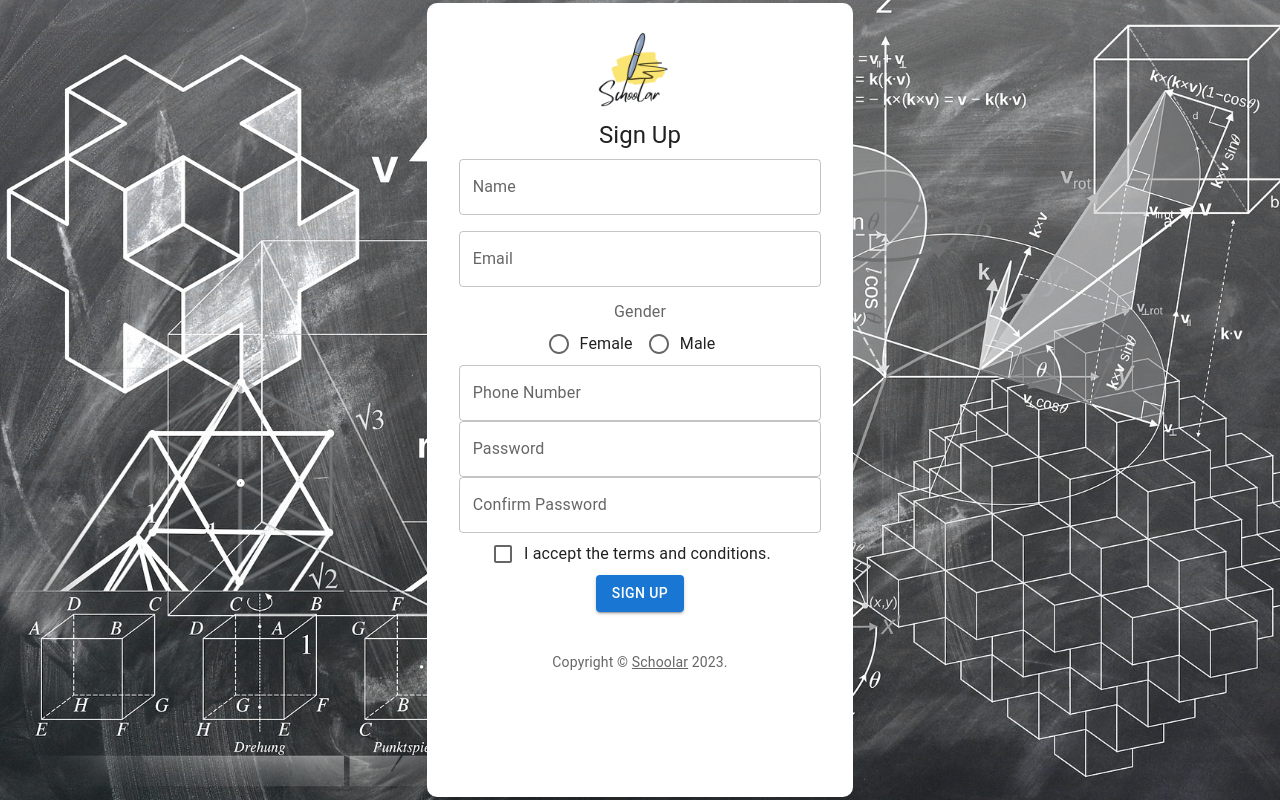
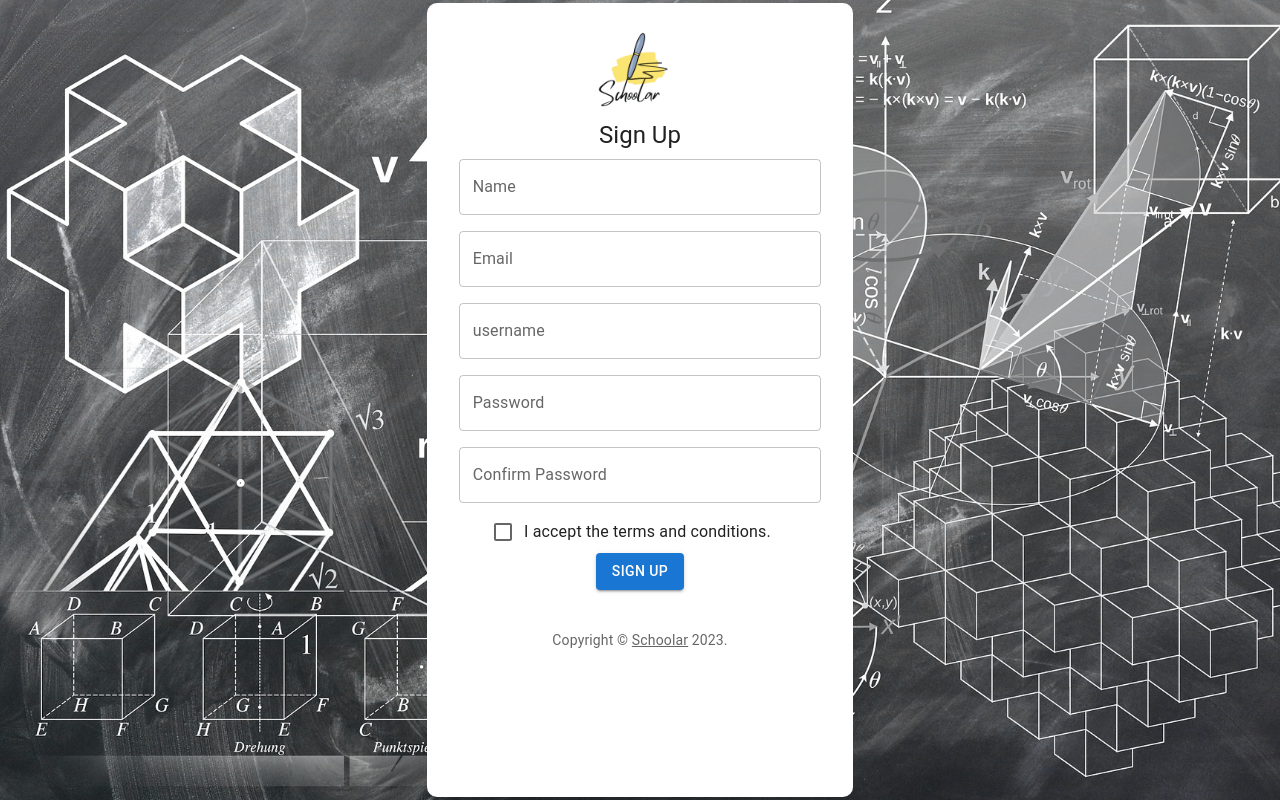
Before and after one commit to rahulsuthar22/sms, a React (Create React App) app: page /signup in a window 1280 px wide. Built offline with nearby package versions, Linux system fonts and the light colour scheme.

Commit message:
login integretion done

```diff
--- a/package.json
+++ b/package.json
@@ -17,11 +17,8 @@
     "@types/node": "^16.18.11",
     "@types/react": "^18.0.26",
     "@types/react-dom": "^18.0.10",
-<<<<<<< HEAD
+    "axios": "^1.2.3",
     "formik": "^2.2.9",
-=======
-    "axios": "^1.2.2",
->>>>>>> 2952d509b5c6d22c2dbc8eb60231ce294642c6fc
     "react": "^18.2.0",
     "react-dom": "^18.2.0",
     "react-router-dom": "^6.6.1",
--- a/src/App.tsx
+++ b/src/App.tsx
@@ -1,8 +1,9 @@
-import Login from './components/Login'
-import Signup from './components/Signup'
-import './App.css';
-import { BrowserRouter as Router, Routes, Route } from 'react-router-dom';
-import SideNavBar from './components/SideNavBar';
+import Login from "./components/Login";
+import Signup from "./components/Signup";
+import "./App.css";
+import { BrowserRouter as Router, Routes, Route } from "react-router-dom";
+import SideNavBar from "./components/SideNavBar";
+import Dashboard from "./components/Dashboard";
 
 function App() {
   return (
@@ -12,6 +13,7 @@ function App() {
           <Route path="/" element={<Login />} />
           <Route path="/signup" element={<Signup />} />
           <Route path="/side-nav-bar" element={<SideNavBar />} />
+          <Route path="/dashboard" element={<Dashboard />} />
         </Routes>
       </Router>
     </div>
--- /dev/null
+++ b/src/api/instance.tsx
@@ -0,0 +1,6 @@
+import Axios from "axios";
+export const instance = Axios.create({
+  baseURL: "http://192.168.43.28:5000/api",
+  // timeout: 1000,
+  // headers: {'X-Custom-Header': 'foobar'}
+});
--- a/src/components/Login.tsx
+++ b/src/components/Login.tsx
@@ -15,8 +15,10 @@ import Visibility from "@mui/icons-material/Visibility";
 import VisibilityOff from "@mui/icons-material/VisibilityOff";
 import { Formik, Field, ErrorMessage, Form } from "formik";
 // import { Form } from "react-router-dom";
-import * as Yup from 'yup'
-import AccountCircle from '@mui/icons-material/AccountCircle';
+import * as Yup from "yup";
+import AccountCircle from "@mui/icons-material/AccountCircle";
+import { instance } from "../api/instance";
+import { useNavigate } from "react-router";
 
 function Copyright(props: any) {
   return (
@@ -36,7 +38,6 @@ function Copyright(props: any) {
 const theme = createTheme();
 
 export default function Login() {
-
   const [showPassword, setShowPassword] = React.useState(false);
 
   const handleClickShowPassword = () => setShowPassword((show) => !show);
@@ -44,22 +45,27 @@ export default function Login() {
     event.preventDefault();
   };
 
-  const btnstyle = { margin: '8px 0' }
-  const txtstyle = { margin: '8px 0' }
+  const btnstyle = { margin: "8px 0" };
+  const txtstyle = { margin: "8px 0" };
 
   const initialValues = {
-    username: '',
-    password: '',
-  }
+    email: "",
+    password: "",
+  };
   const validationSchema = Yup.object().shape({
-    username: Yup.string().email('please enter valid email').required("Required"),
-    password: Yup.string().required("Required")
-  })
-  const onSubmit = (values) => {
-    console.log(values)
-
-
-  }
+    email: Yup.string().email("please enter valid email").required("Required"),
+    password: Yup.string().required("Required"),
+  });
+  const navigate = useNavigate();
+  const onSubmit = async (values) => {
+    console.log(values);
+    const results = await instance.post("auth/login", values);
+    console.log("results:", results.data);
+    if (results.data.success === true) {
+      localStorage.setItem("token", results.data.authtoken);
+      navigate("/dashboard");
+    }
+  };
   return (
     <ThemeProvider theme={theme}>
       <Grid container component="main" sx={{ height: "100vh" }}>
@@ -95,8 +101,16 @@ export default function Login() {
               <Formik initialValues={initialValues} onSubmit={onSubmit} validationSchema={validationSchema}>
                 {(props) => (
                   <Form>
-                    <Field as={TextField} size='small' color='warning' style={txtstyle} label='Email' name="username"
-                      placeholder='Enter email address' fullWidth required
+                    <Field
+                      as={TextField}
+                      size="small"
+                      color="warning"
+                      style={txtstyle}
+                      label="Email"
+                      name="email"
+                      placeholder="Enter email address"
+                      fullWidth
+                      required
                       InputProps={{
                         endAdornment: (
                           <InputAdornment position="end">
@@ -105,32 +119,34 @@ export default function Login() {
                         ),
                       }}
                       error
-                      helperText={<ErrorMessage name="username" />}
+                      helperText={<ErrorMessage name="email" />}
                     />
-                    <Field as={TextField} size='small' color='warning' style={txtstyle} label='Password' name="password"
-                      placeholder='Enter password'
-                      type={showPassword ? 'text' : 'password'}
-                      fullWidth required
+                    <Field
+                      as={TextField}
+                      size="small"
+                      color="warning"
+                      style={txtstyle}
+                      label="Password"
+                      name="password"
+                      placeholder="Enter password"
+                      type={showPassword ? "text" : "password"}
+                      fullWidth
+                      required
                       InputProps={{
                         endAdornment: (
                           <InputAdornment position="end">
-                            <IconButton
-                              aria-label="toggle password visibility"
-                              onClick={handleClickShowPassword}
-                              onMouseDown={handleMouseDownPassword}
-                              edge="end"
-                            >
+                            <IconButton aria-label="toggle password visibility" onClick={handleClickShowPassword} onMouseDown={handleMouseDownPassword} edge="end">
                               {showPassword ? <VisibilityOff /> : <Visibility />}
                             </IconButton>
                           </InputAdornment>
-                        )
+                        ),
                       }}
                       error
-                      helperText={<ErrorMessage name="password" />} />
-                    <Button type='submit' color='warning' variant="contained"
-                      style={btnstyle} fullWidth
-                    >Sign In</Button>
-
+                      helperText={<ErrorMessage name="password" />}
+                    />
+                    <Button type="submit" color="warning" variant="contained" style={btnstyle} fullWidth>
+                      Sign In
+                    </Button>
                   </Form>
                 )}
               </Formik>
--- a/src/components/Signup.tsx
+++ b/src/components/Signup.tsx
@@ -9,7 +9,7 @@ import Typography from "@mui/material/Typography";
 import { createTheme, ThemeProvider } from "@mui/material/styles";
 import loginBg from "../images/login_bg.jpg";
 import logo from "../images/logo.png";
-import { FormControlLabel, Checkbox, FormControl, FormLabel, Radio, RadioGroup } from "@mui/material";
+import { FormControlLabel, Checkbox, FormControl } from "@mui/material";
 // import { Form } from "react-router-dom";
 
 function Copyright(props: any) {
@@ -30,8 +30,8 @@ function Copyright(props: any) {
 const theme = createTheme();
 
 export default function Login() {
-  const marginTop = { marginTop: 5 }
-  const txtstyle = { margin: '8px 0' }
+  const marginTop = { marginTop: 5 };
+  const txtstyle = { margin: "8px 0" };
   return (
     <ThemeProvider theme={theme}>
       <Grid container component="main" sx={{ height: "100vh" }}>
@@ -64,23 +64,16 @@ export default function Login() {
                 Sign Up
               </Typography>
               <form>
-                <TextField fullWidth style={txtstyle} label='Name' placeholder="Enter your name" />
-                <TextField fullWidth style={txtstyle} label='Email' placeholder="Enter your email" />
-                <FormControl component="fieldset" style={marginTop}>
-                  <FormLabel component="legend">Gender</FormLabel>
-                  <RadioGroup aria-label="gender" name="gender" style={{ display: 'initial' }}>
-                    <FormControlLabel value="female" control={<Radio />} label="Female" />
-                    <FormControlLabel value="male" control={<Radio />} label="Male" />
-                  </RadioGroup>
-                </FormControl>
-                <TextField fullWidth label='Phone Number' placeholder="Enter your phone number" />
-                <TextField fullWidth label='Password' placeholder="Enter your password" />
-                <TextField fullWidth label='Confirm Password' placeholder="Confirm your password" />
-                <FormControlLabel
-                  control={<Checkbox name="checkedA" />}
-                  label="I accept the terms and conditions."
-                />
-                <Button type='submit' variant='contained' color='primary'>Sign up</Button>
+                <TextField fullWidth style={txtstyle} label="Name" placeholder="Enter your name" />
+                <TextField fullWidth style={txtstyle} label="Email" placeholder="Enter your email" />
+                <TextField fullWidth style={txtstyle} label="username" placeholder="Enter your username" />
+                <FormControl component="fieldset" style={marginTop}></FormControl>
+                <TextField fullWidth style={txtstyle} label="Password" placeholder="Enter your password" />
+                <TextField fullWidth style={txtstyle} label="Confirm Password" placeholder="Confirm your password" />
+                <FormControlLabel control={<Checkbox name="checkedA" />} label="I accept the terms and conditions." />
+                <Button type="submit" variant="contained" color="primary">
+                  Sign up
+                </Button>
               </form>
               <Copyright sx={{ mt: 5 }} />
             </Box>
```
Also changed, not shown: 2 other files (tests, documents, lock files or other folders).
